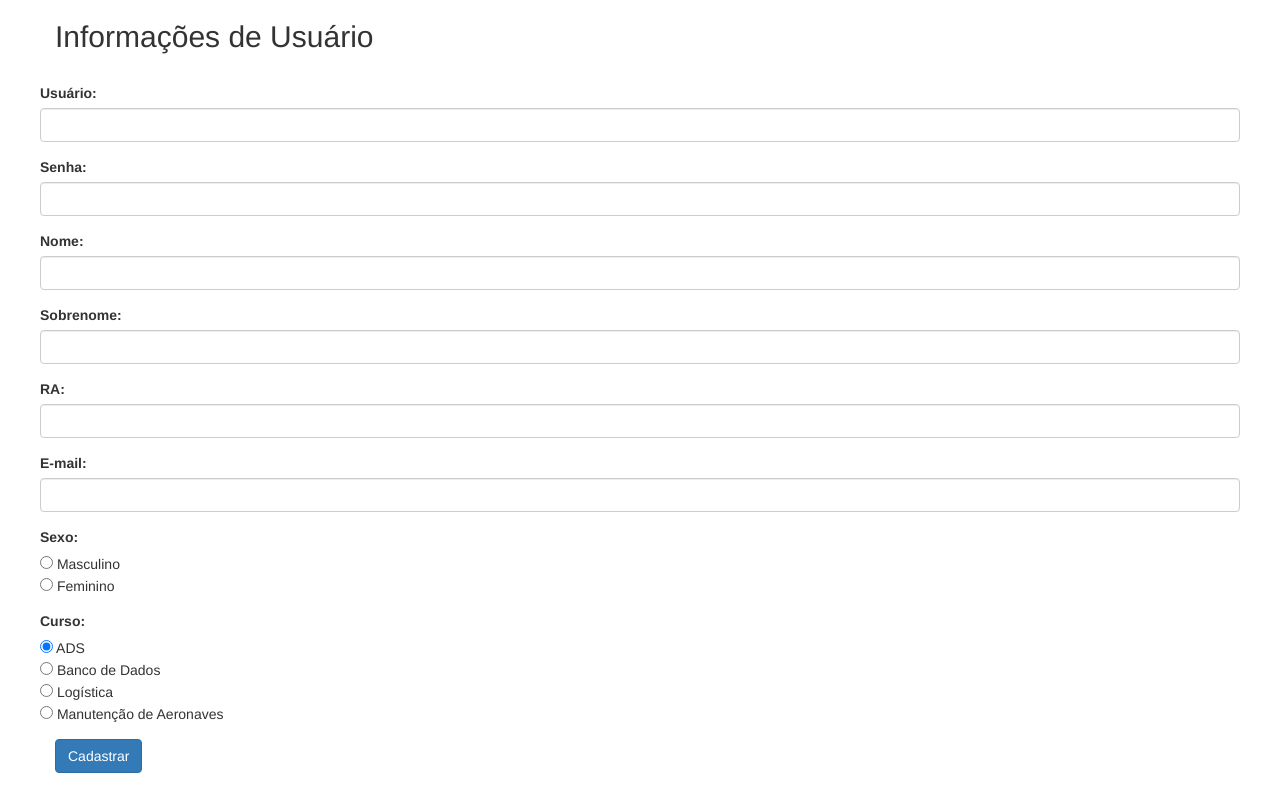
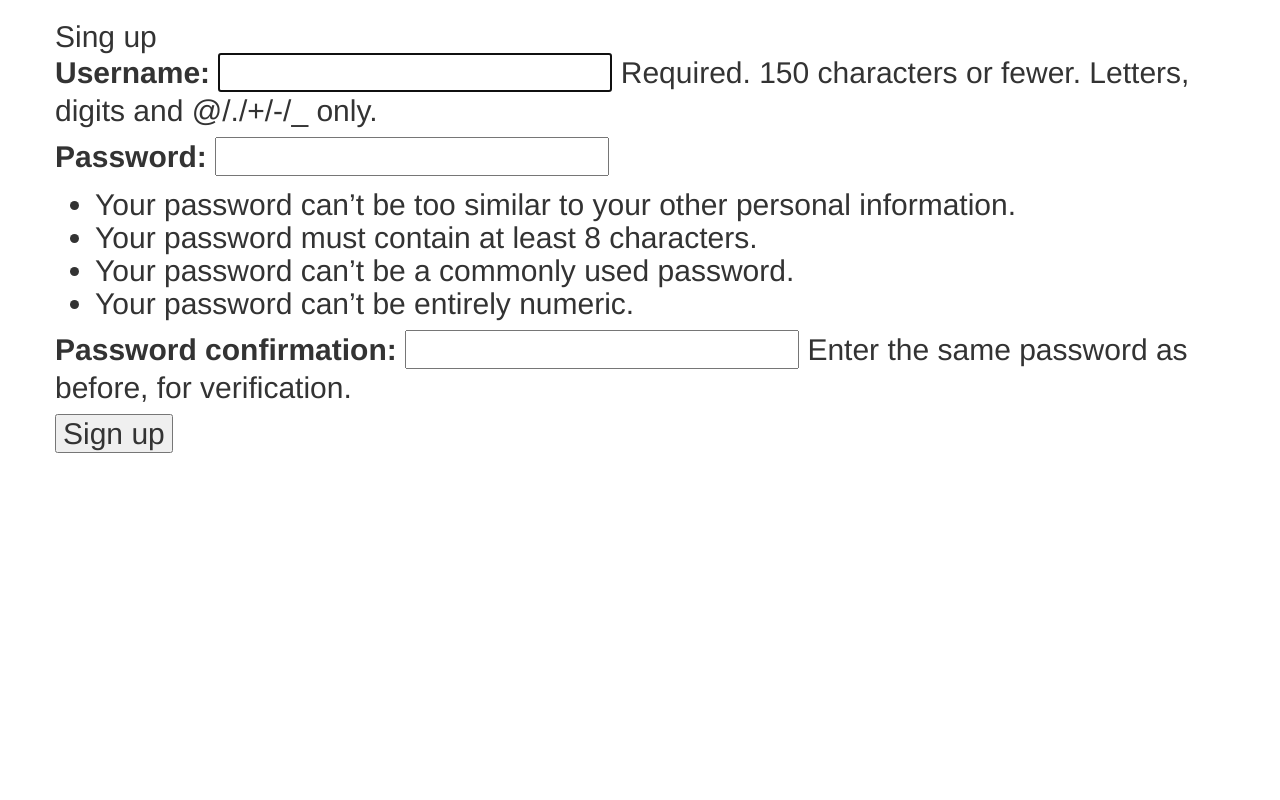
Before and after one commit to gabrielfrborges/inpute, a Django app: page /cadastro/ in a window 1280 px wide. Run offline with Django 3.2, Linux system fonts and the light colour scheme; some libraries are stand-ins or nearby versions.

Commit message:
sign up form and home test page

```diff
--- a/templates/login/base.html
+++ b/templates/login/base.html
@@ -2,7 +2,8 @@
 <html lang="en">
   <head>
     <meta charset="utf-8">
-    <title>inpute</title>
+    <title>{% block title %}{% endblock title %}</title>
+
     <link rel="stylesheet" href="https://maxcdn.bootstrapcdn.com/bootstrap/3.4.0/css/bootstrap.min.css">
     <script src="https://ajax.googleapis.com/ajax/libs/jquery/3.4.1/jquery.min.js"></script>
     <script src="https://maxcdn.bootstrapcdn.com/bootstrap/3.4.0/js/bootstrap.min.js"></script>
@@ -10,7 +11,7 @@
   <body>
   <div class= "container">
     <div class = "row justify-content-md-center">
-      <div class = " col col-md-lg-6">
+      <div class = " col">
         {% block content %}{% endblock content %}
       </div>
     </div>
--- a/templates/login/cadastro.html
+++ b/templates/login/cadastro.html
@@ -1,59 +1,10 @@
 {% extends "login/base.html" %}
+{% block title %}Cadastro{% endblock title %}
 {% block content %}
-      <h2> Informações de Usuário</h2> <br>
-      <div class= "col">
-        <form method="POST">
-            <div class="form-group row">
-                <label class="col-form-label">Usuário:</label>
-                <div class="col">
-                   <input class="form-control" type="text" name="username">
-                </div>
-            </div>
-            <div class="form-group row">
-                <label class="col-form-label">Senha:</label>
-                <div class="col">
-                    <input type="password" class="form-control" name="password">
-                </div>
-            </div>
-            <div class="form-group row">
-                <label class="col-form-label">Nome:</label>
-                <div class="col">
-                    <input type="text" class="form-control" name="firstname">
-                </div>
-            </div>
-            <div class="form-group row">
-                <label class="col-form-label">Sobrenome:</label>
-                <div class="col">
-                    <input type="text" class="form-control" name="lastname">
-                </div>
-            </div>
-            <div class="form-group row">
-                <label class="col-form-label">RA:</label>
-                <div class="col">
-                    <input type="number" class="form-control" name="ra">
-                </div>
-            </div>
-            <div class="form-group row">
-                <label class="col-form-label">E-mail:</label>
-                <div class="col">
-                    <input type="email" class="form-control" name="ra">
-                </div>
-            </div>
-
-            <div class="form-group row">
-                <label class="col-form-label">Sexo:</label><br>
-                <input type="radio" name="gender" value="male" > Masculino<br>
-                <input type="radio" name="gender" value="female"> Feminino<br>
-            </div>
-            <div class="form-group row">
-                <label class="col-form-label">Curso:</label><br>
-                <input type="radio" name="curso" value="ADS" checked> ADS<br>
-                <input type="radio" name="curso" value="BD"> Banco de Dados<br>
-                <input type="radio" name="curso" value="logistica"> Logística<br>
-                <input type="radio" name="curso" value="BD"> Manutenção de Aeronaves<br>
-            </div>
-            <button class="btn btn-primary" type="submit">Cadastrar</button><br>
-        </form>
-      </div>
-
+    <h2>Sing up</2>
+        <form  class='form' method = "POST">
+        {% csrf_token %}
+        {{ form.as_p }}
+        <button type ="submit">Sign up</button>
+    </form>
 {% endblock content %}
```
